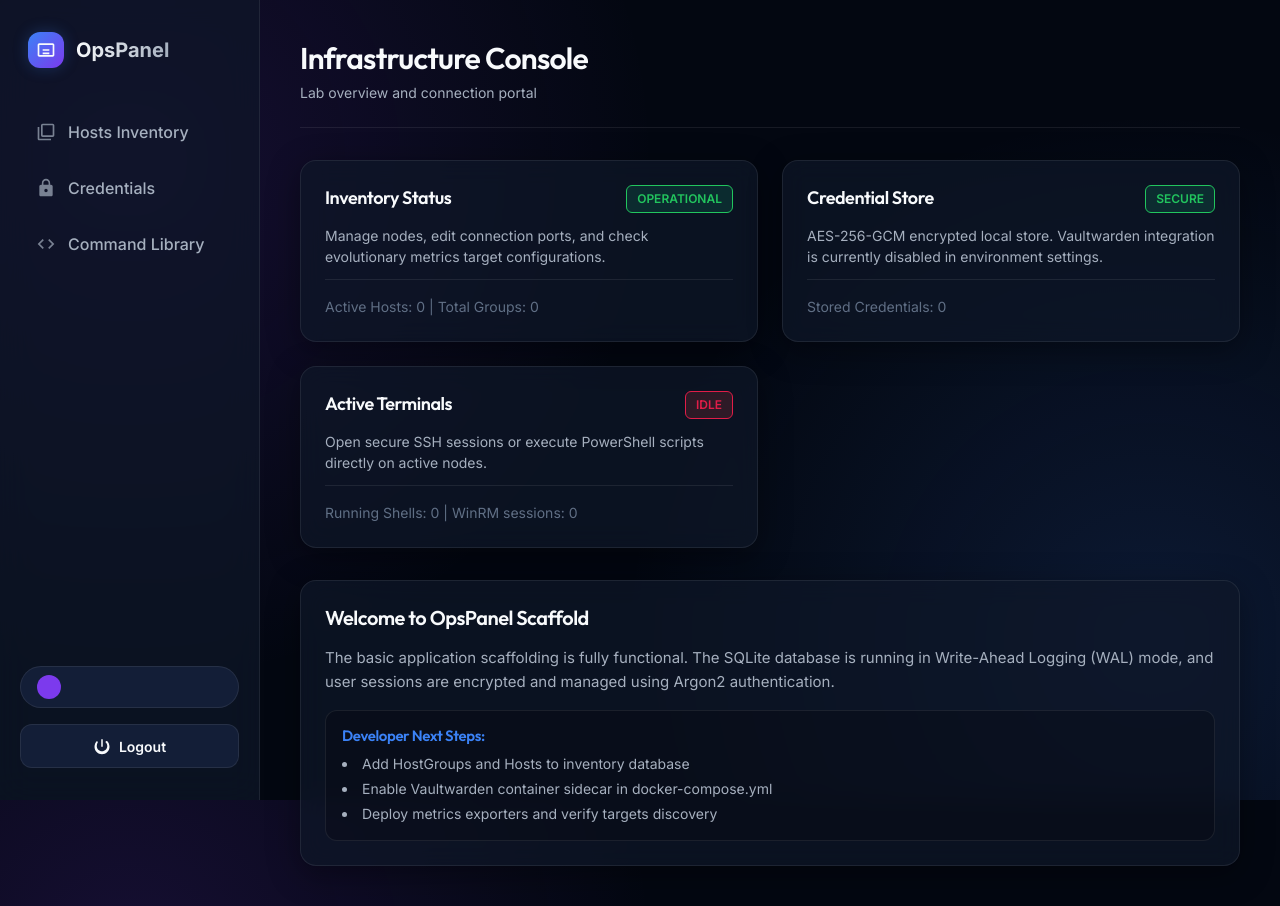
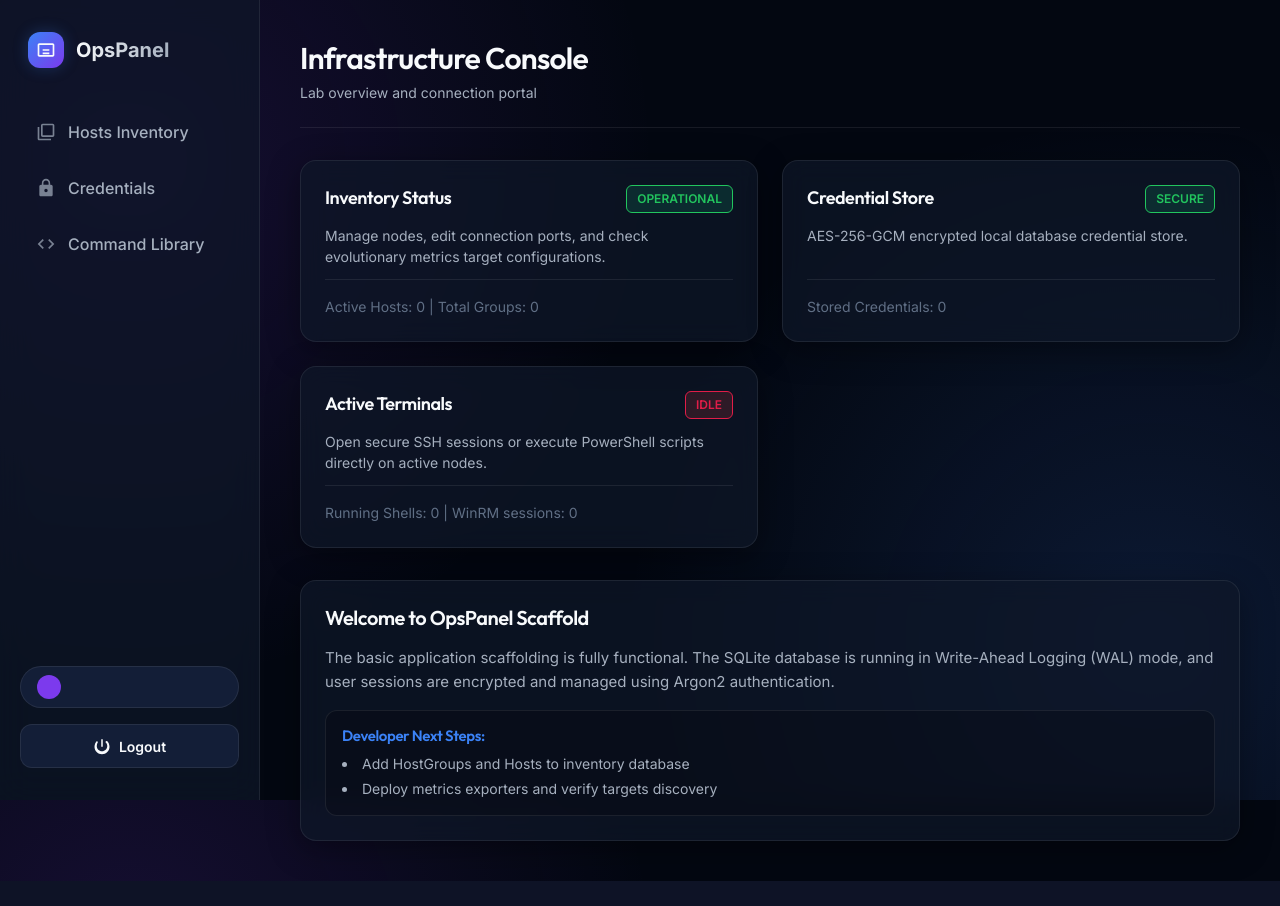
Before and after one commit to Carbattery54/OpsPanel, a FastAPI app: template templates/dashboard.html in a window 1280 px wide. After the commit the page ends 881 px from the top, so only its background shows below. Run offline with FastAPI, Linux system fonts and the light colour scheme; the template is opened without the code that fills it, so the values that code supplies are empty; parts of the project's set-up code (start-up, migrations or seed data) failed here and were passed over; some libraries are stand-ins or nearby versions.

Commit message:
Remove Vaultwarden integration from application UI, backend, and config

```diff
--- a/config.py
+++ b/config.py
@@ -11,9 +11,6 @@ class Settings(BaseSettings):
     PROMETHEUS_URL: str = "http://prometheus:9090"
     GRAFANA_URL: str = "http://grafana:3000"
     GRAFANA_DASHBOARD_UID: str = "host-metrics"
-    VAULTWARDEN_ENABLED: bool = False
-    VAULTWARDEN_BW_SERVE_URL: str = "http://localhost:8087"
-    VAULTWARDEN_COLLECTION_ID: str = ""
     PROMETHEUS_FILE_SD_PATH: str = "C:/Users/akifhan.bulama/.gemini/antigravity/scratch/opspanel/prometheus/file_sd/opspanel_targets.json"
     GUACAMOLE_SHARED_KEY: str = "guacamole_shared_secret_key_32ch"
     GUACAMOLE_LITE_URL: str = ""
--- a/main.py
+++ b/main.py
@@ -230,8 +230,7 @@ def get_new_host_form(
         {
             "host": None,
             "groups": groups,
-            "credentials": credentials,
-            "vaultwarden_enabled": settings.VAULTWARDEN_ENABLED
+            "credentials": credentials
         }
     )
 
@@ -317,8 +316,7 @@ def get_edit_host_form(
         {
             "host": host,
             "groups": groups,
-            "credentials": credentials,
-            "vaultwarden_enabled": settings.VAULTWARDEN_ENABLED
+            "credentials": credentials
         }
     )
 
@@ -818,52 +816,7 @@ class ResolvedCredential:
         self.private_key = private_key
 
 async def resolve_credential(host: Host, db: SQLSession, actor: str, source_ip: str) -> ResolvedCredential:
-    """Resolve per-host dual credentials (local database or Vaultwarden API sidecar)."""
-    if host.credential_source == CredentialSource.VAULTWARDEN:
-        if not settings.VAULTWARDEN_ENABLED:
-            raise HTTPException(
-                status_code=status.HTTP_400_BAD_REQUEST,
-                detail="Vaultwarden integration is disabled in settings"
-            )
-        try:
-            url = f"{settings.VAULTWARDEN_BW_SERVE_URL.rstrip('/')}/object/item/{host.vaultwarden_item_id}"
-            async with httpx.AsyncClient(timeout=3.0) as client:
-                resp = await client.get(url)
-                if resp.status_code == 200:
-                    data = resp.json()
-                    login = data.get("login", {})
-                    username = login.get("username", "")
-                    password = login.get("password")
-
-                    private_key = None
-                    fields = data.get("fields", [])
-                    for f in fields:
-                        if f.get("name") == "ssh_key":
-                            private_key = f.get("value")
-                            break
-
-                    log_audit(
-                        db,
-                        actor=actor,
-                        action=AuditAction.CRED_RESOLVE,
-                        host_id=host.id,
-                        detail=f"Resolved credentials from Vaultwarden item {host.vaultwarden_item_id}",
-                        source_ip=source_ip
-                    )
-                    return ResolvedCredential(username=username, secret=password, private_key=private_key)
-                else:
-                    raise HTTPException(
-                        status_code=status.HTTP_502_BAD_GATEWAY,
-                        detail=f"Vaultwarden API returned error status {resp.status_code}"
-                    )
-        except Exception as e:
-            if isinstance(e, HTTPException):
-                raise e
-            raise HTTPException(
-                status_code=status.HTTP_502_BAD_GATEWAY,
-                detail=f"Failed to resolve Vaultwarden credentials: {e}"
-            )
-
+    """Resolve per-host credentials (local database)."""
     # Local SQLite backend
     if not host.local_credential_id:
         raise HTTPException(
--- a/templates/dashboard.html
+++ b/templates/dashboard.html
@@ -27,7 +27,7 @@
       <span class="status-badge status-online">Secure</span>
     </div>
     <p style="color: var(--text-secondary); font-size: 0.875rem;">
-      AES-256-GCM encrypted local store. Vaultwarden integration is currently disabled in environment settings.
+      AES-256-GCM encrypted local database credential store.
     </p>
     <div style="margin-top: auto; padding-top: 1rem; border-top: 1px solid var(--border); font-size: 0.875rem; color: var(--text-muted);">
       Stored Credentials: 0
@@ -59,7 +59,6 @@
     <h4 style="font-size: 0.9375rem; margin-bottom: 0.5rem; color: var(--primary);">Developer Next Steps:</h4>
     <ul style="list-style-position: inside; color: var(--text-secondary); font-size: 0.875rem; display: flex; flex-direction: column; gap: 0.25rem;">
       <li>Add HostGroups and Hosts to inventory database</li>
-      <li>Enable Vaultwarden container sidecar in docker-compose.yml</li>
       <li>Deploy metrics exporters and verify targets discovery</li>
     </ul>
   </div>
```
Also changed, not shown: templates/hosts/host_form.html (+4 -23 lines), templates/hosts/hosts_table.html (+1 -7 lines), 1 other file.
